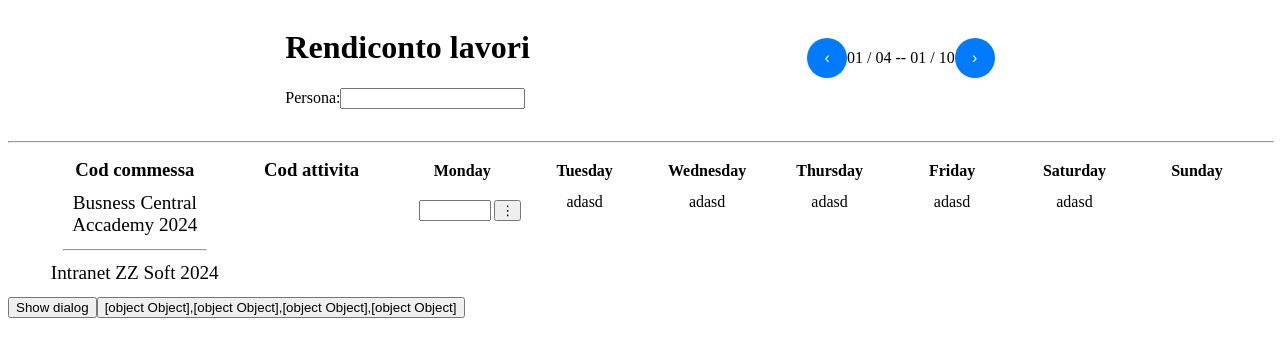
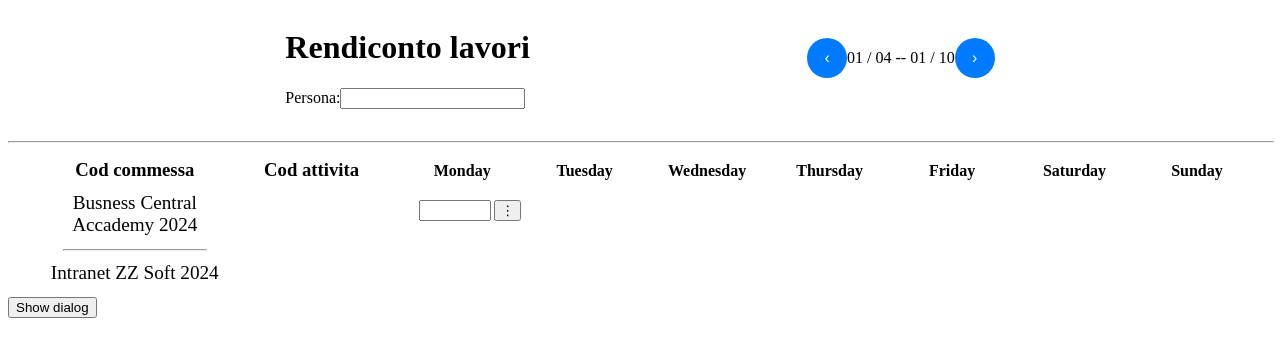
Before and after one commit to marcoxu-marconi/lavoro, an Angular app: page / in a window 1280 px wide. Shown: the top 356 px of the page. Built offline with nearby package versions, Linux system fonts and the light colour scheme; data requests are answered from the project's data file.

Commit message:
UHH HELP

```diff
--- a/db.json
+++ b/db.json
@@ -70,7 +70,18 @@
         "HeaderFilter":[],
         "WeekFirstDay": "2021-01-04",
         "WeekLastDay": "2021-01-10",
-        "Work":[]
+        "Work":[
+          {
+          "WeekWorkJournalRecordId" :"dasddasad",
+          "JobRecordId": "AAA-AAA",
+          "JobTaskRecordId": "31925e5d-3e2a-494e-b947-7bef08086e9b",
+          "PersonRecordId": "AAA-AAA",
+          "MondayDate": "2021-01-04",
+          "MondayUnits" :7.5,
+          "MondayUnitOfMesure": "G",
+          "MondayNote": "CiaoWella"
+          }
+        ]
       },
       {
         "HeaderFilter":[],
--- a/src/app/main/table/table.component.html
+++ b/src/app/main/table/table.component.html
@@ -35,21 +35,23 @@
             </tr>
           </thead>
           <tbody>
+
+
+
             <tr>
               <td class="tempo-dettaglio">
                 <form [formGroup]="timeForm">
-                  <input type="email" formControlName="time"
+                  <input type="text" formControlName="time"
                   [class.is-valid]="timeForm.controls['time'].valid"
                   [class.is-invalid]="!timeForm.controls['time'].valid && timeForm.controls['time'].touched">
                 </form>
                 <button type="button" class="details">⋮</button>
+
               </td>
-              <td>adasd</td>
-              <td>adasd</td>
-              <td>adasd</td>
-              <td>adasd</td>
-              <td>adasd</td>
             </tr>
+
+
+
     </table>
   </div>
 </div>
@@ -69,4 +71,3 @@
 </dialog>
 
 <button (click)="dialog.showModal()">Show dialog</button>
-<button>{{WorkWeek}}</button>
--- a/src/app/main/table/table.component.ts
+++ b/src/app/main/table/table.component.ts
@@ -17,7 +17,6 @@
   ResList: any = [];
   JobList: any = [];
   JobTaskList: any = [];
-
   selectedCommessa:any;
 
   showModal: boolean = false;
```
Also changed, not shown: src/models/PersonReference.ts (+4 -4 lines).
